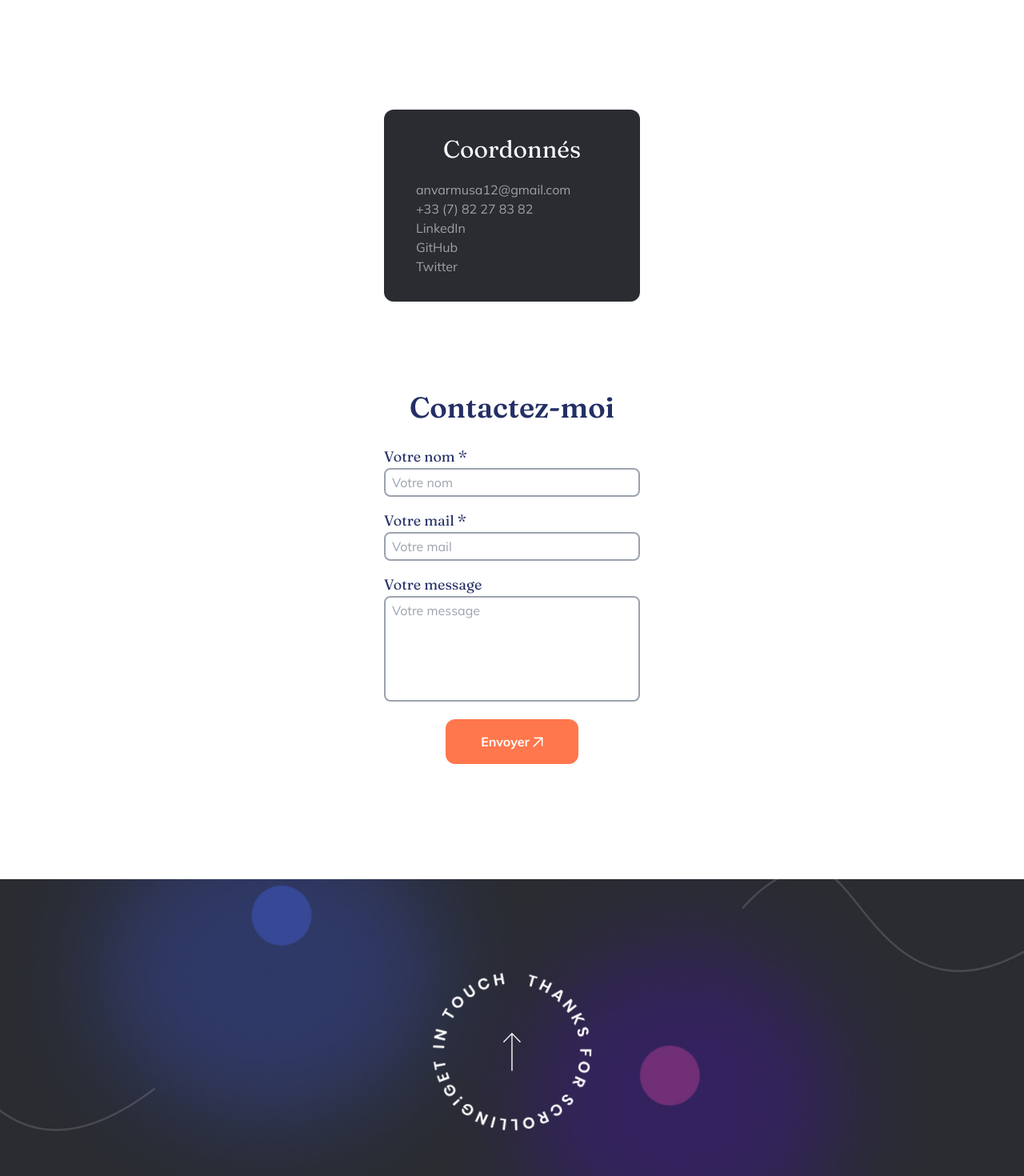
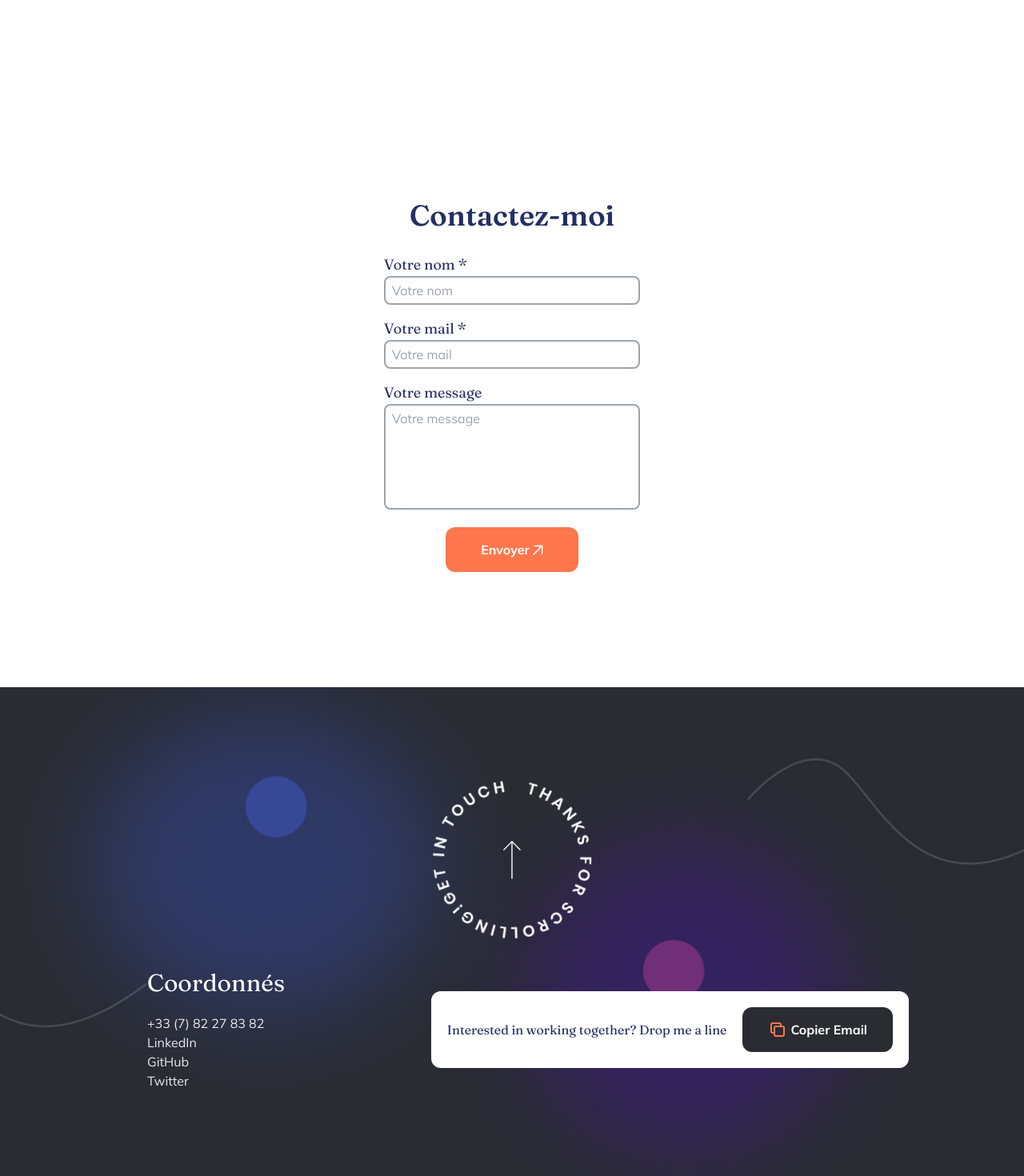
Before and after one commit to Anvar2742/portfolio, a React (Vite) app: page / in a window 1280 px wide. Shown: the part 4760-6230 px from the top of the page at 80% size. Built offline with nearby package versions, Linux system fonts and the light colour scheme.

Commit message:
copy email done, contact info to footer

```diff
--- a/index.html
+++ b/index.html
@@ -26,6 +26,8 @@
             src="https://www.googletagmanager.com/gtag/js?id=G-69LCL4B4VH"
         ></script>
         <script>
+            var host = window.location.hostname;
+            if (host === "anvarweb") {
                 window.dataLayer = window.dataLayer || [];
                 function gtag() {
                     dataLayer.push(arguments);
@@ -33,6 +35,7 @@
                 gtag("js", new Date());
 
                 gtag("config", "G-69LCL4B4VH");
+            }
         </script>
     </head>
     <body>
--- a/src/components/ContactInfo.jsx
+++ b/src/components/ContactInfo.jsx
@@ -1,22 +1,14 @@
 const ContactInfo = () => {
     return (
-        <div className=" max-w-xs bg-customBlack rounded-xl mx-auto py-8 px-10">
-            <h3 className="text-3xl font-serif mb-5 text-white capitalize text-center">
+        <div className="py-8 px-10">
+            <h3 className="text-3xl font-serif mb-5 text-white capitalize">
                 Coordonnés
             </h3>
             <ul>
                 <li>
                     <a
-                        href="mailto:anvarmusa12@gmail.com"
-                        className=" text-lightGray hover:underline"
-                    >
-                        anvarmusa12@gmail.com
-                    </a>
-                </li>
-                <li>
-                    <a
                         href="tel:+33782278382"
-                        className=" text-lightGray hover:underline"
+                        className=" text-white opacity-90 hover:underline"
                     >
                         +33 (7) 82 27 83 82
                     </a>
@@ -25,7 +17,7 @@ const ContactInfo = () => {
                     <a
                         href="https://www.linkedin.com/in/anvar-musaev/"
                         target="_blank"
-                        className=" text-lightGray hover:underline"
+                        className=" text-white opacity-90 hover:underline"
                     >
                         LinkedIn
                     </a>
@@ -34,7 +26,7 @@ const ContactInfo = () => {
                     <a
                         href="https://github.com/Anvar2742"
                         target="_blank"
-                        className=" text-lightGray hover:underline"
+                        className=" text-white opacity-90 hover:underline"
                     >
                         GitHub
                     </a>
@@ -43,7 +35,7 @@ const ContactInfo = () => {
                     <a
                         href="https://twitter.com/AnvarMusa27"
                         target="_blank"
-                        className=" text-lightGray hover:underline"
+                        className=" text-white opacity-90 hover:underline"
                     >
                         Twitter
                     </a>
--- a/src/components/Footer.jsx
+++ b/src/components/Footer.jsx
@@ -1,9 +1,18 @@
-import React from "react";
+import React, { useState } from "react";
 import ScrollBtn from "./ScrollBtn";
 import footerBg from "./../assets/footer.jpg";
 import toTop from "./../assets/toTop.svg";
+import ContactInfo from "./ContactInfo";
 
 const Footer = () => {
+    const [isCopied, setIsCopied] = useState();
+    const handleCopy = () => {
+        navigator.clipboard.writeText("anvarmusa12@gmail.com");
+        setIsCopied(true);
+        setTimeout(() => {
+            setIsCopied(false);
+        }, 1500);
+    };
     return (
         <footer
             data-scroll-section
@@ -12,8 +21,42 @@ const Footer = () => {
             }}
             className="pt-28 pb-24 bg-[image:var(--footer-bg)] bg-cover bg-no-repeat bg-center overflow-hidden relative text-white"
         >
-            <div className="maxW-5xl mx-auto px-4">
+            <div className="max-w-5xl mx-auto px-4">
                 <ScrollBtn scrollSrc={toTop} href="#contact" isTop={true} />
+                <div className="flex items-center justify-between">
+                    <ContactInfo />
+                    <div className="flex gap-5 p-5 items-center bg-white rounded-xl">
+                        <p className="font-serif">
+                            Interested in working together? Drop me a line
+                        </p>
+                        <button
+                            onClick={handleCopy}
+                            className="text-white py-4 px-8 inline-flex items-center justify-center gap-1 bg-customBlack rounded-xl font-bold  transition-all hover:-translate-y-1 hover:shadow-xl"
+                        >
+                            <svg
+                                xmlns="http://www.w3.org/2000/svg"
+                                className="stroke-orange"
+                                width="24"
+                                height="24"
+                                viewBox="0 0 24 24"
+                                strokeWidth="2"
+                                stroke="currentColor"
+                                fill="none"
+                                strokeLinecap="round"
+                                strokeLinejoin="round"
+                            >
+                                <path
+                                    stroke="none"
+                                    d="M0 0h24v24H0z"
+                                    fill="none"
+                                ></path>
+                                <path d="M8 8m0 2a2 2 0 0 1 2 -2h8a2 2 0 0 1 2 2v8a2 2 0 0 1 -2 2h-8a2 2 0 0 1 -2 -2z"></path>
+                                <path d="M16 8v-2a2 2 0 0 0 -2 -2h-8a2 2 0 0 0 -2 2v8a2 2 0 0 0 2 2h2"></path>
+                            </svg>
+                            {isCopied ? "C'est fait!" : "Copier Email"}
+                        </button>
+                    </div>
+                </div>
             </div>
         </footer>
     );
--- a/src/pages/Home.jsx
+++ b/src/pages/Home.jsx
@@ -52,7 +52,6 @@ const Home = () => {
 
             <About />
             <Skills />
-            <ContactInfo />
             <Contact />
         </>
     );
```
Lines whose indentation alone changed are shown as unchanged.
